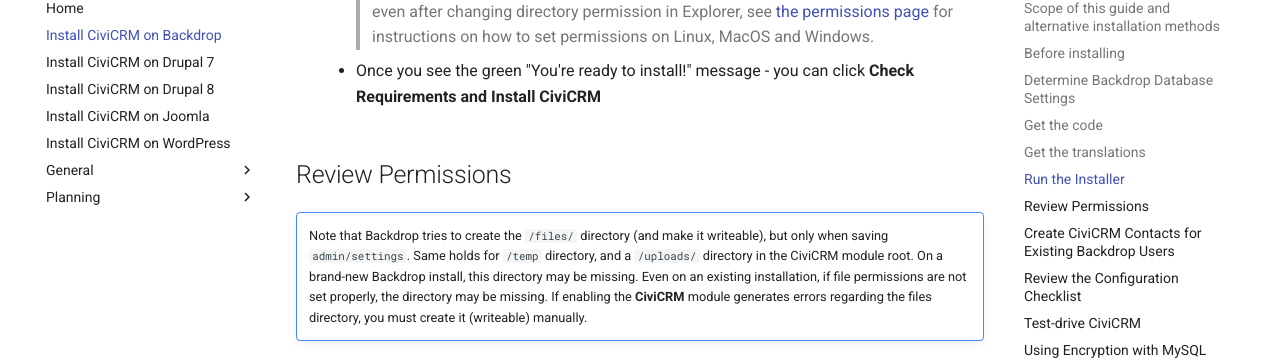
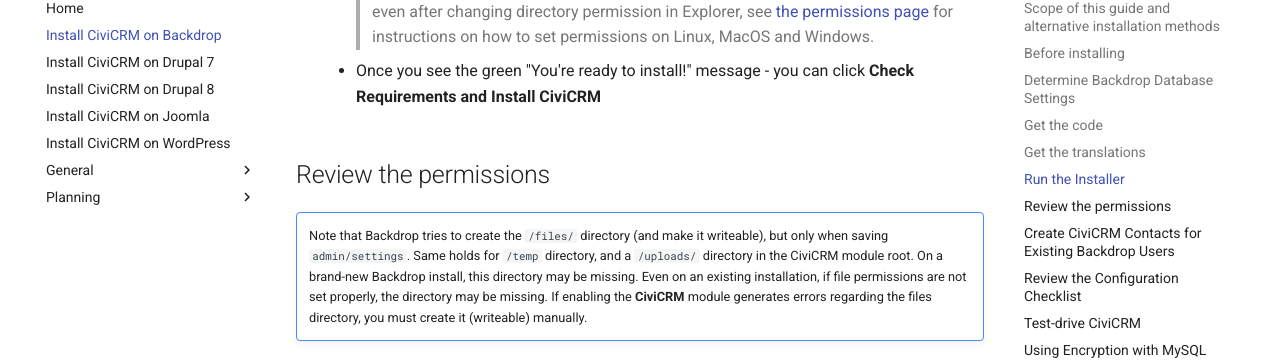
Before and after one commit to agileware/civicrm-installation-guide, an MkDocs documentation site: the page built from docs/backdrop/index.md, in a window 1280 px wide and 900 px high, scrolled down 2962 px. Shown: the part 100-460 px from the top of the window. Built offline with MkDocs 1.6.1 and Material for MkDocs 9.7.7, drawn with Linux system fonts in a browser that asks for light colours.

Commit message:
Normalize heading "Review the permissions" (sentence-case)

````diff
--- a/docs/backdrop/index.md
+++ b/docs/backdrop/index.md
@@ -85,7 +85,7 @@ The installer will verify that you've downloaded the correct version of CiviCRM,
       even after changing directory permission in Explorer, see [the permissions page](../general/permissions.md) for instructions on how to set permissions on Linux, MacOS and Windows.
     * Once you see the green "You're ready to install!" message - you can click **Check Requirements and Install CiviCRM**
 
-## Review Permissions {:#permissions}
+## Review the permissions {:#permissions}
 
 !!! check ""
     Note that Backdrop tries to create the `/files/` directory (and make it writeable), but only when saving `admin/settings`. Same holds for `/temp` directory, and a `/uploads/` directory in the CiviCRM module root. On a brand-new Backdrop install, this directory may be missing. Even on an existing installation, if file permissions are not set properly, the directory may be missing. If enabling the **CiviCRM** module generates errors regarding the files directory, you must create it (writeable) manually.
--- a/docs/drupal7/index.md
+++ b/docs/drupal7/index.md
@@ -87,7 +87,7 @@ The installer will verify that you've downloaded the correct version of CiviCRM,
       even after changing directory permission in Explorer, see [the permissions page](../general/permissions.md) for instructions on how to set permissions on Linux, MacOS and Windows.
     * Once you see the green "You're ready to install!" message - you can click **Check Requirements and Install CiviCRM**
 
-## Review Permissions {:#permissions}
+## Review the permissions {:#permissions}
 
 !!! check ""
     Note that Drupal tries to create the `/files/` directory (and make it writeable), but only when saving `admin/settings`. Same holds for `/temp` directory, and a `/uploads/` directory in the CiviCRM module root. On a brand-new Drupal install, this directory may be missing. Even on an existing installation, if file permissions are not set properly, the directory may be missing. If enabling the **CiviCRM** module generates errors regarding the files directory, you must create it (writeable) manually.
--- a/docs/drupal8/index.md
+++ b/docs/drupal8/index.md
@@ -157,7 +157,7 @@ cv core:install -vv --cms-base-url="URL" -m loadGenerated=1
 ```
 <!-- markdownlint-enable MD046 -->
 
-## Review Permissions {:#permissions}
+## Review the permissions {:#permissions}
 
 !!! note ""
     Drupal will create the `/files/` directory (and make it writeable), but only when saving `admin/settings`. Same holds for `/temp` directory, and a `/uploads/` directory in the CiviCRM module root. On a brand-new Drupal install, this directory may be missing. Even on an existing installation, if file permissions are not set properly, the directory may be missing. If enabling the **CiviCRM** module generates errors regarding the files directory, you must create it (writeable) manually.
````
Also changed, not shown: docs/drupal9/index.md (+1 -1 lines).
